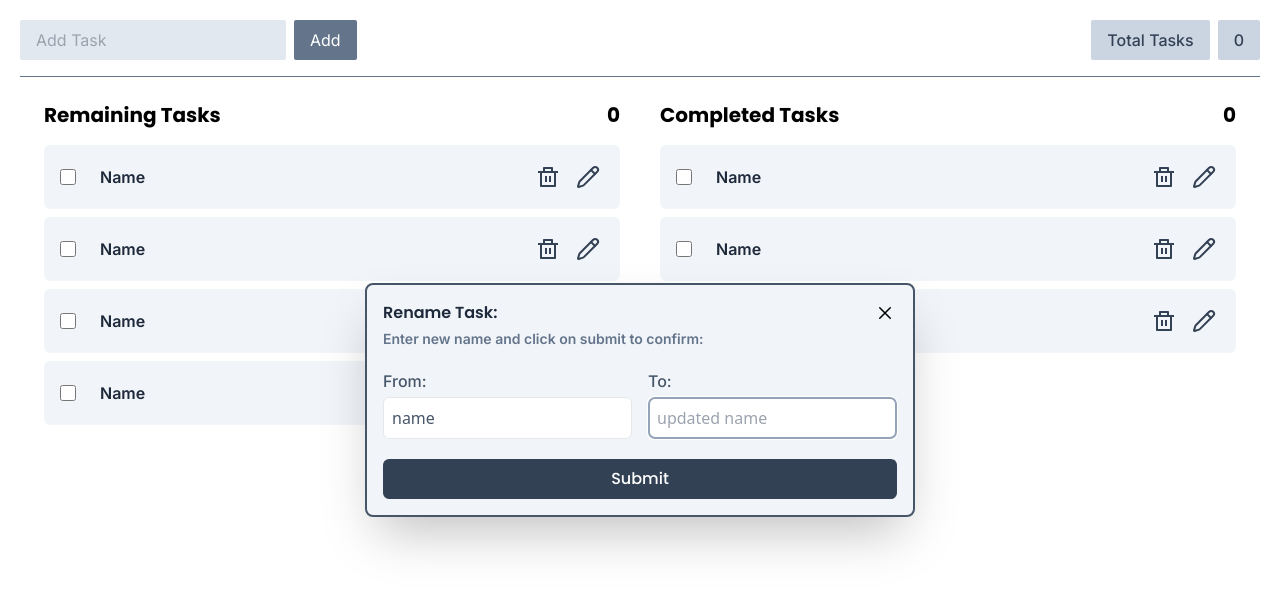
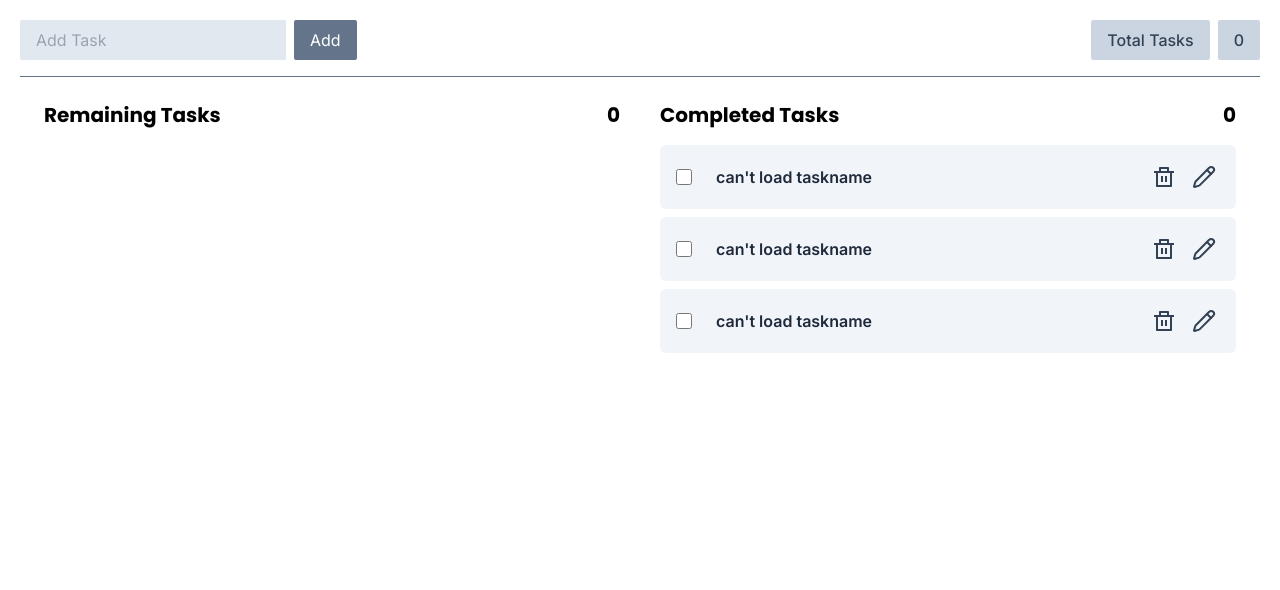
Before and after one commit to hetwebdev/todoapp, a React (Vite) app: page / in a window 1280 px wide. Shown: the top 590 px of the page. Built offline with nearby package versions, Linux system fonts and the light colour scheme.

Commit message:
WRITE TASKS IN INPUT, ADD TASKS IN REMAINING TASKS, TOTAL TASK COUNT UPDATE

```diff
--- a/src/App.jsx
+++ b/src/App.jsx
@@ -3,17 +3,52 @@ import AddTask from "./components/AddTask";
 import TotalTasks from "./components/TotalTasks";
 import RemainingTasks from "./components/RemainingTasks";
 import CompletedTasks from "./components/CompletedTasks";
+import { useState } from "react";
 
 const App = () => {
+  const [TaskList, setTaskList] = useState([]);
+  const [currentTaskName, setCurrentTaskName] = useState("");
+  const [showModal, setShowModal] = useState(false);
+
+  const handleTypeTaskName = (event) => {
+    setCurrentTaskName(event.target.value);
+  };
+
+  const handleShowModal = () => {
+    setShowModal(!showModal);
+  };
+
+  const handleInsertTask = (taskname) => {
+    let newtask = {
+      task_id: `${Date.now()}-${Math.floor(Math.random() * 9000)}`,
+      task_name: taskname,
+      is_task_completed: false,
+    };
+
+    setTaskList((prevTasks) => {
+      return [...prevTasks, newtask];
+    });
+
+    setCurrentTaskName("");
+  };
+
   return (
-    <main className="p-5">
-      <RenameModal></RenameModal>
+    <main className=" p-5 w-full h-screen bg-white">
+      {showModal ? (
+        <div className="fixed top-0 left-0 w-full h-full z-10 bg-black/30 backdrop-blur-md flex items-center justify-center">
+          <RenameModal onModalClose={handleShowModal} />
+        </div>
+      ) : null}
       <header className="w-full pb-4 border-b border-slate-500 flex flex-col vsm:flex-row gap-2 justify-between items-center">
-        <AddTask />
-        <TotalTasks />
+        <AddTask
+          currentTaskValue={currentTaskName}
+          onTypeTaskName={handleTypeTaskName}
+          onClickAdd={handleInsertTask}
+        />
+        <TotalTasks tasks={TaskList} />
       </header>
       <div className="mt-6 px-4 sm:px-6 flex flex-col gap-10 sm:flex-row ">
-        <RemainingTasks />
+        <RemainingTasks tasks={TaskList} />
         <CompletedTasks />
       </div>
     </main>
--- a/src/components/AddTask.jsx
+++ b/src/components/AddTask.jsx
@@ -1,13 +1,18 @@
-const AddTask = () => {
+const AddTask = ({ currentTaskValue, onTypeTaskName,onClickAdd }) => {
   return (
     <div className="flex items-center justify-between gap-2">
       <input
         type="text"
         placeholder="Add Task"
         required
+        value={currentTaskValue}
         className="px-4 py-2 bg-slate-200 rounded-sm font-inter active:border-slate-800"
+        onChange={onTypeTaskName}
       />
-      <button className="px-4 py-2 text-white bg-slate-500 rounded-sm font-inter hover:bg-slate-600 ">
+      <button
+        className="px-4 py-2 text-white bg-slate-500 rounded-sm font-inter hover:bg-slate-600 "
+        onClick={() => onClickAdd(currentTaskValue)}
+      >
         Add
       </button>
     </div>
--- a/src/components/RemainingTasks.jsx
+++ b/src/components/RemainingTasks.jsx
@@ -1,17 +1,26 @@
 import TaskItem from "./TaskItem";
 
-const RemainingTasks = () => {
+const RemainingTasks = ({ tasks }) => {
+  let todos = [...tasks];
+
+  const remainingtasks = todos.filter((todo) => {
+    return todo.is_task_completed === false;
+  });
+
   return (
     <div className="w-full">
       <div className="flex items-center justify-between">
         <p className="font-poppins font-bold text-xl mb-4">Remaining Tasks</p>
-        <p className="font-poppins font-bold text-xl mb-4">0</p>
+        <p className="font-poppins font-bold text-xl mb-4">
+          {remainingtasks.length || 0}
+        </p>
       </div>
       <div className="flex flex-col gap-2">
-        <TaskItem />
-        <TaskItem />
-        <TaskItem />
-        <TaskItem />
+        {remainingtasks.map((task) => {
+          return (
+            <TaskItem key={task.task_id} taskName={task.task_name}></TaskItem>
+          );
+        })}
       </div>
     </div>
   );
--- a/src/components/RenameModal.jsx
+++ b/src/components/RenameModal.jsx
@@ -1,14 +1,17 @@
 import { IoCloseOutline } from "react-icons/io5";
 
-const RenameModal = () => {
+const RenameModal = (onModalClose) => {
   return (
-    <div className="p-4 border-[2px] border-slate-600 bg-slate-100 rounded-lg flex flex-col gap-5 absolute top-1/2 left-1/2 transform -translate-x-1/2 -translate-y-1/2 shadow-2xl z-10">
+    <div className="p-4 border-[2px] border-slate-600 bg-slate-100 rounded-lg flex flex-col gap-5 shadow-2xl">
       <div>
         <div className="flex items-center justify-between">
           <p className="font-semibold font-poppins font-base text-slate-800">
             Rename Task:
           </p>
-          <IoCloseOutline className="size-6 cursor-pointer bg-none rounded-md hover:bg-slate-300 hover:border-slate-800" />
+          <IoCloseOutline
+            className="size-6 cursor-pointer bg-none rounded-md hover:bg-slate-300 hover:border-slate-800"
+            onClick={onModalClose}
+          />
         </div>
         <p className="mt-1 font-semibold font-inter text-sm text-slate-500 break-words">
           Enter new name and click on submit to confirm:
--- a/src/components/TaskItem.jsx
+++ b/src/components/TaskItem.jsx
@@ -1,13 +1,15 @@
 import { RiDeleteBinLine } from "react-icons/ri";
 import { LuPencil } from "react-icons/lu";
 import { IoClose } from "react-icons/io5";
-const TaskItem = () => {
+const TaskItem = ({ taskName }) => {
   return (
     <li className="list-none p-4 bg-slate-100 rounded-md">
       <div className="flex items-center justify-between">
         <div className="flex gap-6 items-center justify-center">
           <input type="checkbox" name="TaskState" className="size-4" />
-          <p className="font-inter font-semibold text-slate-800">Name</p>
+          <p className="font-inter font-semibold text-slate-800">
+            {taskName || "can't load taskname"}
+          </p>
         </div>
         <div className="w-fit flex items-center gap-2">
           <div className="p-1 size-8 text-slate-700 rounded-md flex items-center justify-center hover:bg-slate-300 hover:text-slate-900">
--- a/src/components/TotalTasks.jsx
+++ b/src/components/TotalTasks.jsx
@@ -1,11 +1,11 @@
-const TotalTasks = () => {
+const TotalTasks = ({ tasks }) => {
   return (
     <div className="flex items-center gap-2">
       <p className="font-inter font-medium text-slate-700 px-4 py-2 bg-slate-300 rounded-sm">
         Total Tasks
       </p>
       <div className="font-inter font-medium text-slate-700 px-4 py-2 bg-slate-300 rounded-sm">
-        0
+        {tasks.length || 0}
       </div>
     </div>
   );
```
